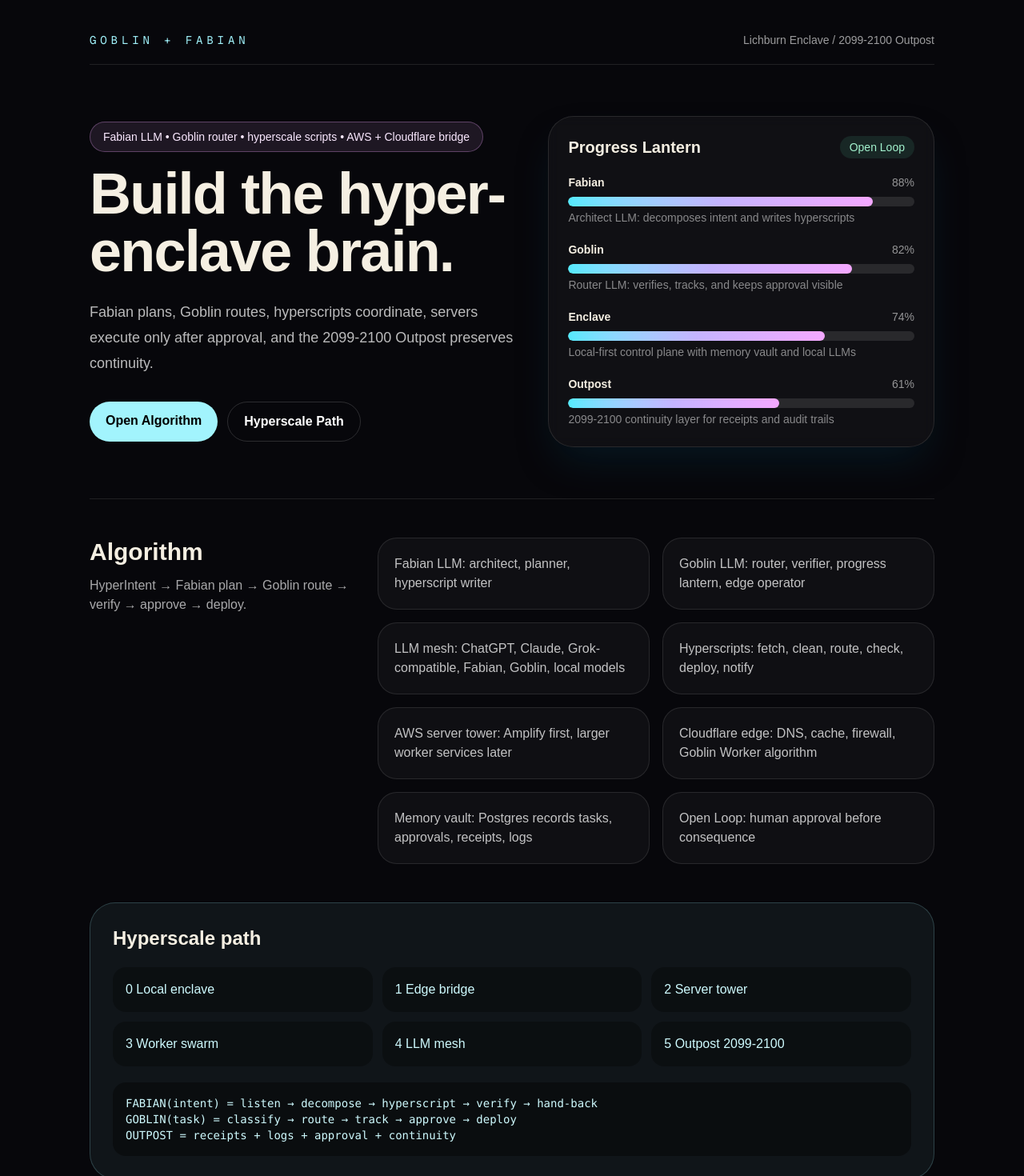
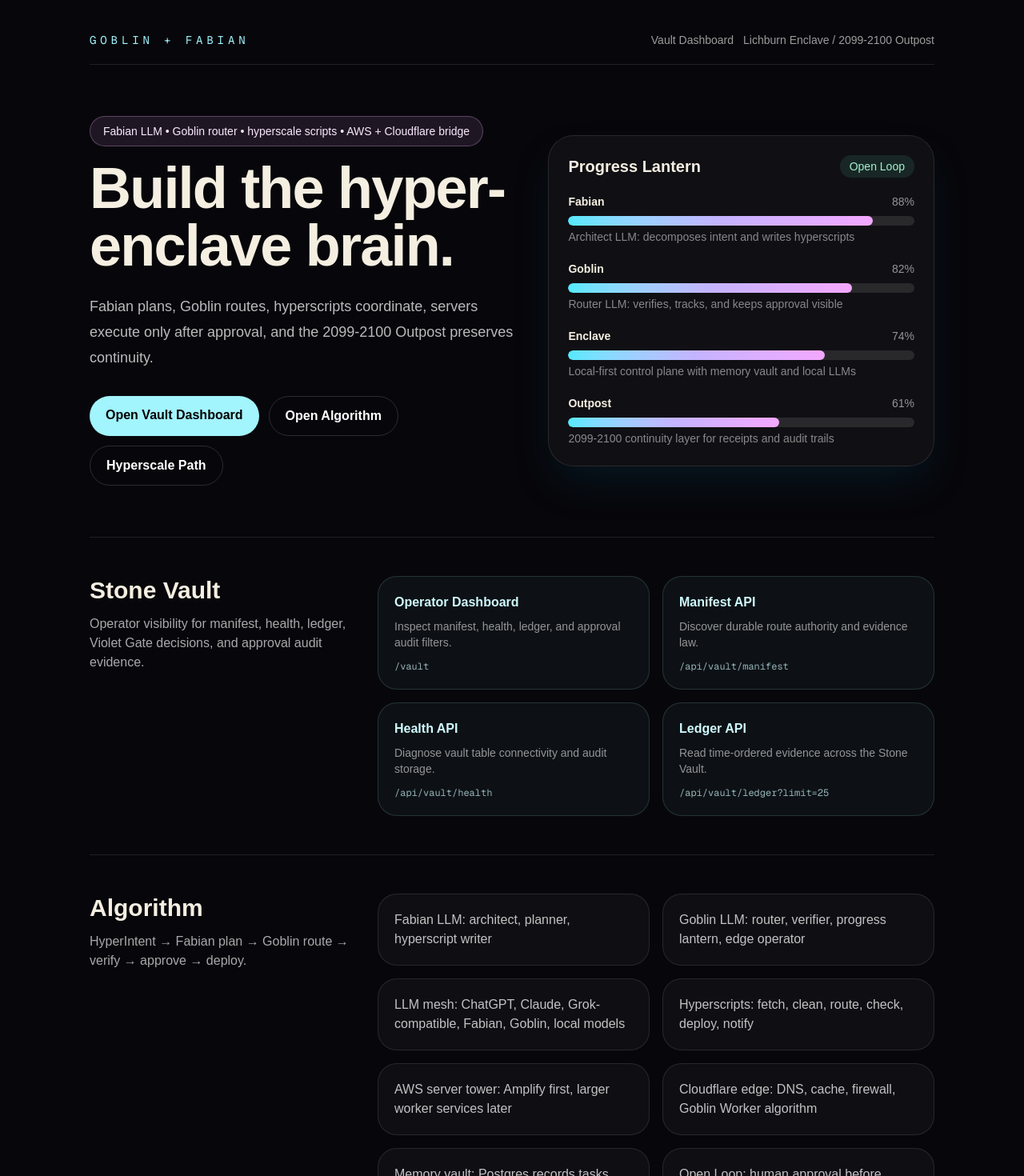
Before and after one commit to hvitiswift-afk/nextjs-boilerplate, a Next.js app: page / in a window 1280 px wide. Shown: the top 1470 px of the page at 80% size. Built offline with nearby package versions, Linux system fonts and the light colour scheme.

Commit message:
Link Stone Vault dashboard from home page

```diff
--- a/app/page.tsx
+++ b/app/page.tsx
@@ -18,13 +18,23 @@
 
 const scale = ["0 Local enclave", "1 Edge bridge", "2 Server tower", "3 Worker swarm", "4 LLM mesh", "5 Outpost 2099-2100"];
 
+const vaultDoors = [
+  { label: "Operator Dashboard", href: "/vault", note: "Inspect manifest, health, ledger, and approval audit filters." },
+  { label: "Manifest API", href: "/api/vault/manifest", note: "Discover durable route authority and evidence law." },
+  { label: "Health API", href: "/api/vault/health", note: "Diagnose vault table connectivity and audit storage." },
+  { label: "Ledger API", href: "/api/vault/ledger?limit=25", note: "Read time-ordered evidence across the Stone Vault." },
+];
+
 export default function Home() {
   return (
     <main className="min-h-screen bg-[#07070b] text-[#f5efe2]">
       <section className="mx-auto flex min-h-screen w-full max-w-6xl flex-col px-6 py-10 sm:px-10 lg:px-12">
-        <nav className="flex items-center justify-between border-b border-white/10 pb-5 text-sm text-white/60">
+        <nav className="flex flex-wrap items-center justify-between gap-3 border-b border-white/10 pb-5 text-sm text-white/60">
           <span className="font-mono uppercase tracking-[0.35em] text-cyan-200">Goblin + Fabian</span>
-          <span>Lichburn Enclave / 2099-2100 Outpost</span>
+          <div className="flex flex-wrap items-center gap-3">
+            <a className="transition hover:text-cyan-100" href="/vault">Vault Dashboard</a>
+            <span>Lichburn Enclave / 2099-2100 Outpost</span>
+          </div>
         </nav>
 
         <div className="grid flex-1 items-center gap-10 py-16 lg:grid-cols-[1.05fr_0.95fr]">
@@ -37,7 +47,8 @@
               Fabian plans, Goblin routes, hyperscripts coordinate, servers execute only after approval, and the 2099-2100 Outpost preserves continuity.
             </p>
             <div className="mt-8 flex flex-wrap gap-3">
-              <a className="rounded-full bg-cyan-200 px-5 py-3 font-bold text-black" href="#algorithm">Open Algorithm</a>
+              <a className="rounded-full bg-cyan-200 px-5 py-3 font-bold text-black" href="/vault">Open Vault Dashboard</a>
+              <a className="rounded-full border border-white/15 px-5 py-3 font-bold text-white" href="#algorithm">Open Algorithm</a>
               <a className="rounded-full border border-white/15 px-5 py-3 font-bold text-white" href="#scale">Hyperscale Path</a>
             </div>
           </section>
@@ -59,6 +70,22 @@
           </section>
         </div>
 
+        <section id="vault" className="grid gap-6 border-t border-white/10 py-12 lg:grid-cols-3">
+          <div>
+            <h2 className="text-3xl font-black">Stone Vault</h2>
+            <p className="mt-3 text-white/65">Operator visibility for manifest, health, ledger, Violet Gate decisions, and approval audit evidence.</p>
+          </div>
+          <div className="grid gap-4 lg:col-span-2 sm:grid-cols-2">
+            {vaultDoors.map((door) => (
+              <a key={door.href} href={door.href} className="rounded-3xl border border-cyan-200/15 bg-cyan-200/[0.045] p-5 text-white/75 transition hover:border-cyan-200/40 hover:bg-cyan-200/[0.08]">
+                <span className="block font-bold text-cyan-100">{door.label}</span>
+                <span className="mt-2 block text-sm text-white/55">{door.note}</span>
+                <span className="mt-3 block break-all font-mono text-xs text-cyan-100/70">{door.href}</span>
+              </a>
+            ))}
+          </div>
+        </section>
+
         <section id="algorithm" className="grid gap-6 border-t border-white/10 py-12 lg:grid-cols-3">
           <div>
             <h2 className="text-3xl font-black">Algorithm</h2>
@@ -76,7 +103,8 @@
           </div>
           <pre className="mt-5 overflow-x-auto rounded-2xl bg-black/40 p-4 text-sm text-cyan-100">{`FABIAN(intent) = listen → decompose → hyperscript → verify → hand-back
 GOBLIN(task) = classify → route → track → approve → deploy
-OUTPOST = receipts + logs + approval + continuity`}</pre>
+OUTPOST = receipts + logs + approval + continuity
+STONE_VAULT = manifest + health + ledger + audit evidence`}</pre>
         </section>
       </section>
     </main>
```
